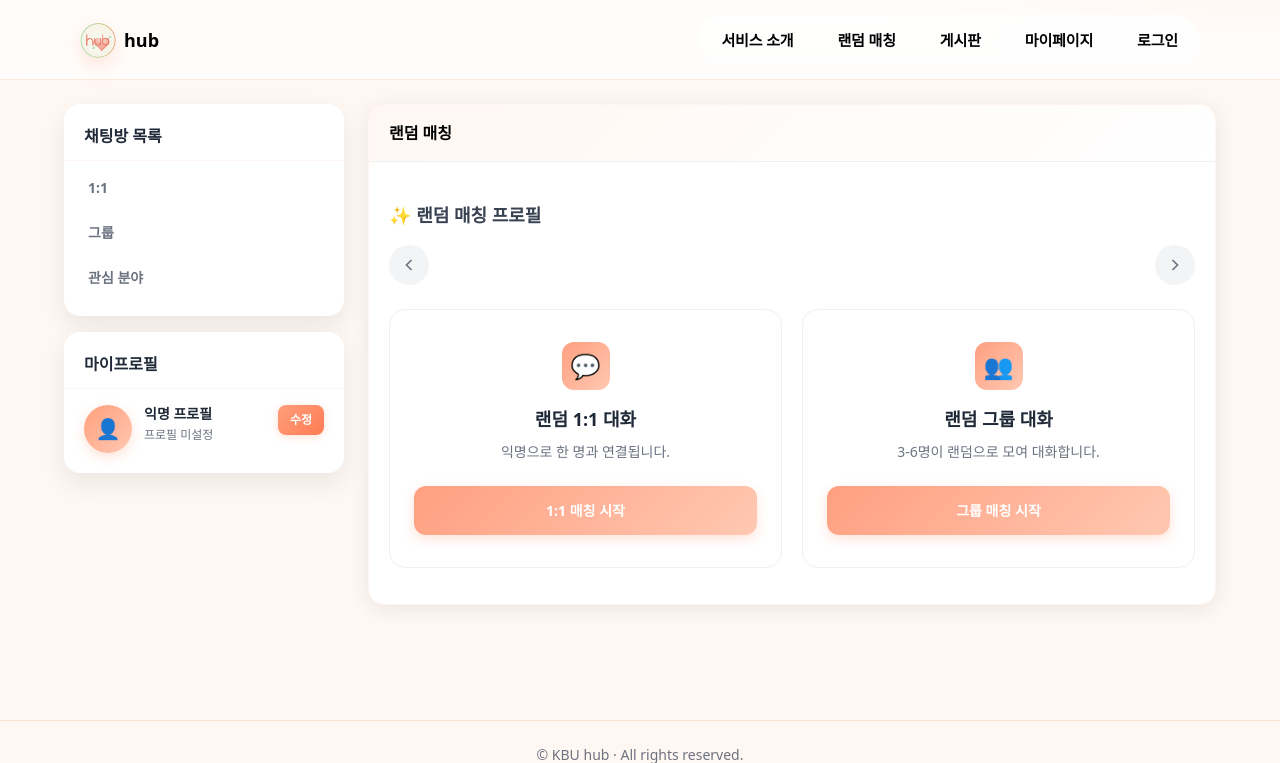
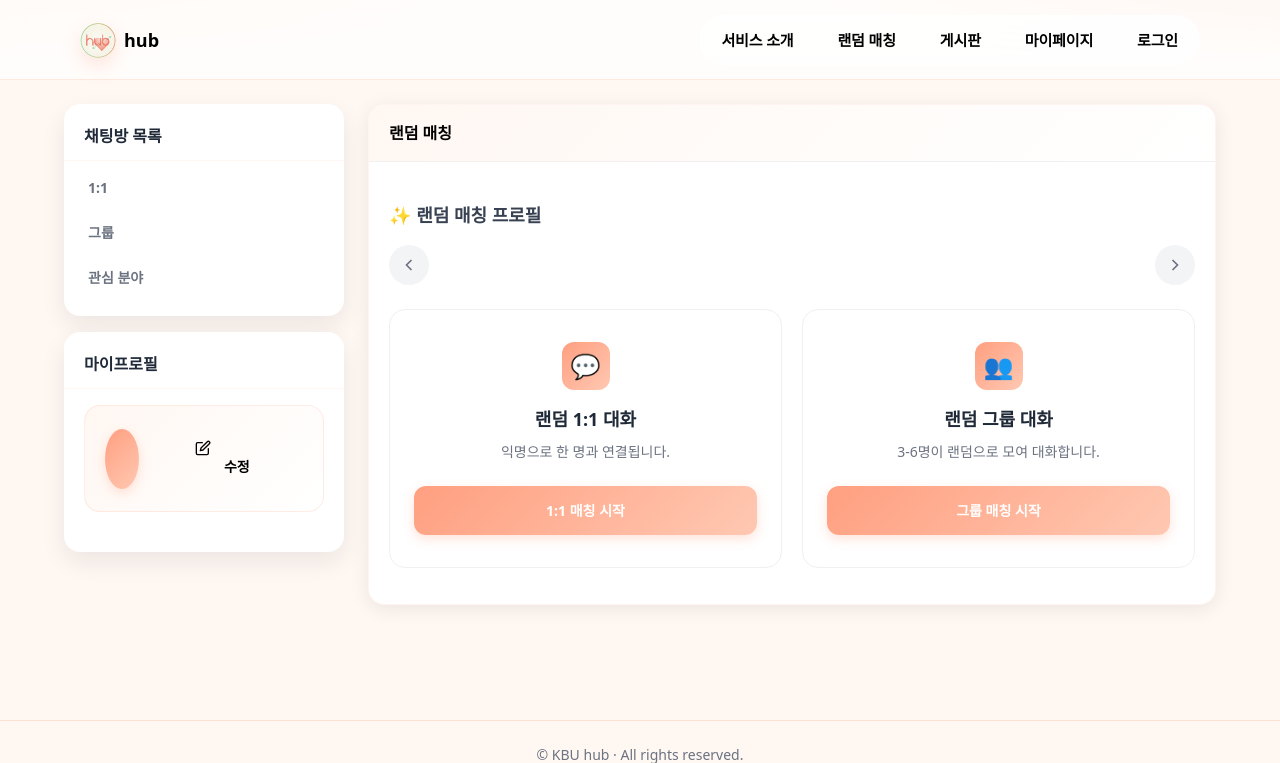
Before and after one commit to dongwook32/KHub, a Flask app: template templates/chat.html in a window 1280 px wide. Shown: the top 763 px of the page. Run offline with Flask 3, Linux system fonts and the light colour scheme; the template is opened without the code that fills it, so the values that code supplies are empty; some libraries are stand-ins or nearby versions; some web fonts are replaced.

Commit message:
chat.html 마이프로필 카드 수정

```diff
--- a/templates/chat.html
+++ b/templates/chat.html
@@ -1295,19 +1295,23 @@
           <h2 class="sidebar-card-title">마이프로필</h2>
                                 </div>
         <div class="sidebar-card-body">
-          <div class="my-profile-content">
-            <div class="my-profile-avatar" id="myProfileAvatar">👤</div>
-            <div class="my-profile-info">
-              <div class="my-profile-name" id="myProfileName">익명 프로필</div>
-              <div class="my-profile-details" id="myProfileDetails">프로필 미설정</div>
-              <div class="my-profile-bio" id="myProfileBio"></div>
-                            </div>
-            <div class="my-profile-actions">
-              <button class="my-profile-edit-btn" onclick="window.location.href='{{ url_for('profile_setup') }}'">수정</button>
+          <div class="profile-card">
+            <div class="profile-avatar" id="myProfileAvatar"></div>
+            <div class="profile-info">
+              <div class="profile-name" id="myProfileName"></div>
+              <div class="profile-details" id="myProfileDetails"></div>
+              <div class="profile-bio" id="myProfileBio"></div>
+            </div>
+            <button class="btn btn-sm btn-outline" onclick="location.href='/mypage'">
+              <svg xmlns="http://www.w3.org/2000/svg" width="16" height="16" viewBox="0 0 24 24" fill="none" stroke="currentColor" stroke-width="2" stroke-linecap="round" stroke-linejoin="round" class="mr-1">
+                <path d="M18.5 2.5a2.121 2.121 0 0 1 3 3L12 15l-4 1 1-4 9.5-9.5z"/>
+                <path d="M11 4H4a2 2 0 0 0-2 2v14a2 2 0 0 0 2 2h14a2 2 0 0 0 2-2v-7"/>
+              </svg>
+              수정
+            </button>
+          </div>
+        </div>
                         </div>
-          </div>
-                                </div>
-                            </div>
                         </div>
 
     <!-- 오른쪽 메인 영역 -->
@@ -1503,6 +1507,10 @@
 
         if (profile) {
           // 마이프로필 카드 업데이트
+          const myProfileAvatar = document.getElementById('myProfileAvatar');
+          if (myProfileAvatar) {
+            myProfileAvatar.textContent = profile.avatar || profile.nickname[0] || '익';
+          }
           document.getElementById('myProfileName').textContent = profile.nickname || '익명의친구';
           document.getElementById('myProfileDetails').textContent = `${profile.year} · ${profile.gender}`;
           document.getElementById('myProfileBio').textContent = profile.bio || '새로운 친구를 만나고 싶어요!';
```
